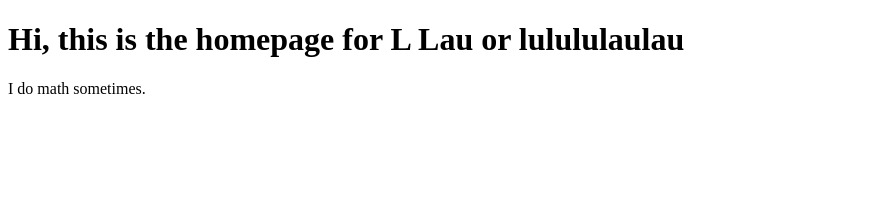
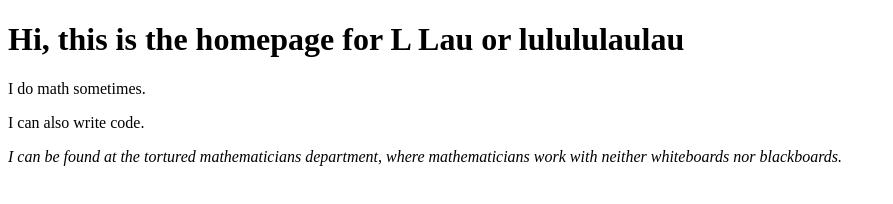
Before and after one commit to lulululaulau/lulululaulau.github.io, a plain HTML site: page index.html in a window 1280 px wide. Shown: the whole page, without its empty margins (0-893 px from the left). Drawn offline with Linux system fonts and the light colour scheme.

Commit message:
added a little to index.html

```diff
--- a/index.html
+++ b/index.html
@@ -7,6 +7,10 @@
     <div>
       <h1>Hi, this is the homepage for L Lau or lulululaulau</h1>
       <p>I do math sometimes.</p>
+      <p>I can also write code.</p>
+      <p><i>I can be found at the tortured mathematicians department,
+        where mathematicians work with neither whiteboards nor blackboards.
+      </i></p>
     </div>
   </body>
 </html>
```
